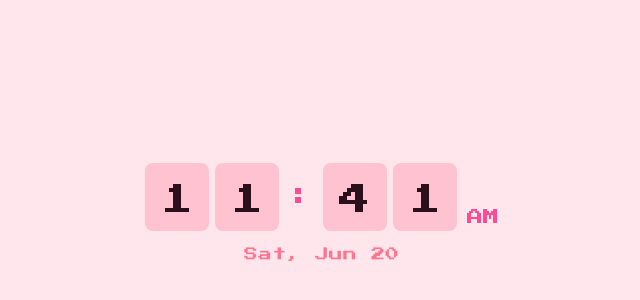
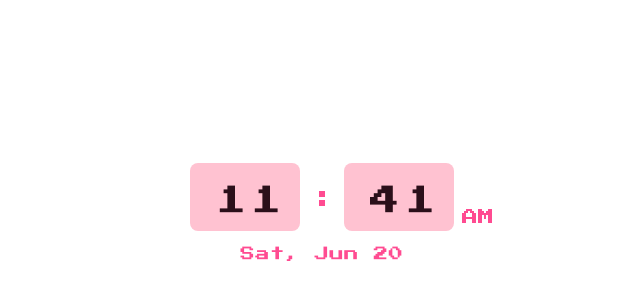
Before and after one commit to hertsunday/clock-widget, a plain HTML site: page index.html in a window 1280 px wide. Shown: the part 188-488 px from the top of the page, without its empty margins (318-958 px from the left). Drawn offline with Linux system fonts and the light colour scheme.

Commit message:
Update index.html

```diff
--- a/index.html
+++ b/index.html
@@ -10,26 +10,25 @@
 <style>
   :root{
     --font-pixel: "Press Start 2P", "Courier New", monospace;
-    --card-w: 64px;
+    --card-w: 110px;
     --card-h: 68px;
-    --font-size: 2rem;
+    --font-size: 1.9rem;
+    --digit-gap: 0.15em;
+    --glyph-offset-x: 0.12em;
+    --glyph-offset-y: 0.12em;
 
     /* light theme: white digits on pink squares */
-    --bg: #FFE5EC;
     --card: #FFC2D1;
     --text: #2B0F1A;
-    --colon: #FF4B91;
-    --date: #FF758F;
+    --date: #FF4B91;
   }
 
   @media (prefers-color-scheme: dark) {
     :root{
       /* dark theme: dark squares with pink digits */
-      --bg: #1E0A15;
       --card: #4A1535;
       --text: #FFE5EC;
-      --colon: #FF007F;
-      --date: #F15BB5;
+      --date: #FF007F;
     }
   }
 
@@ -39,7 +38,8 @@
     margin: 0;
     padding: 0;
     height: 100%;
-    background: var(--bg);
+    background: transparent !important;
+    background-color: transparent !important;
     font-family: var(--font-pixel);
   }
 
@@ -58,6 +58,7 @@
   }
 
   .clock {
+    position: relative;
     display: flex;
     align-items: flex-end;
     gap: 10px;
@@ -72,11 +73,20 @@
   .group { display: flex; gap: 6px; }
 
   .colon {
-    color: var(--colon);
+    display: flex;
+    align-items: center;
+    justify-content: center;
+    height: var(--card-h);
+    color: var(--date);
     font-family: var(--font-pixel);
     font-size: 1.5rem;
     line-height: 1;
     user-select: none;
+  }
+
+  .colon span {
+    display: block;
+    transform: translate(var(--glyph-offset-x), var(--glyph-offset-y));
   }
 
   .flip {
@@ -128,25 +138,32 @@
     font-family: var(--font-pixel);
     font-size: var(--font-size);
     line-height: 1;
-    display: block;
-    text-align: center;
-    position: relative;
-    top: 0.08em;
+    display: flex;
+    align-items: center;
+    justify-content: center;
+    gap: var(--digit-gap);
+    width: 100%;
+    height: 100%;
+    transform: translate(var(--glyph-offset-x), var(--glyph-offset-y));
   }
 
   .ampm {
+    position: absolute;
+    left: 100%;
+    bottom: 6px;
+    margin-left: 8px;
     font-family: var(--font-pixel);
     font-size: 1rem;
-    color: var(--colon);
+    color: var(--date);
     line-height: 1;
     user-select: none;
-    padding-bottom: 6px;
+    white-space: nowrap;
   }
 
   .date {
     font-family: var(--font-pixel);
-    font-size: 0.85rem;
-    letter-spacing: 0.04em;
+    font-size: 0.9rem;
+    letter-spacing: 0.03em;
     color: var(--date);
     user-select: none;
   }
@@ -165,10 +182,8 @@
   <div class="clock" id="clock">
     <div class="clock-row">
       <div class="group" id="hours"></div>
-      <div class="colon">:</div>
+      <div class="colon"><span>:</span></div>
       <div class="group" id="minutes"></div>
-      <!-- <div class="colon">:</div>
-      <div class="group" id="seconds"></div> -->
     </div>
     <div class="ampm" id="ampm">PM</div>
   </div>
@@ -180,59 +195,59 @@
 
   function pad(n){ return n.toString().padStart(2, '0'); }
 
-  function buildDigitCard(container){
+  function buildCell(container){
     const flip = document.createElement('div');
     flip.className = 'flip';
 
     const inner = document.createElement('div');
     inner.className = 'flip-inner';
 
-    const front = document.createElement('div');
-    front.className = 'face front';
-    const frontVal = document.createElement('span');
-    frontVal.className = 'val';
-    frontVal.textContent = '0';
-    front.appendChild(frontVal);
+    function makeFace(cls){
+      const face = document.createElement('div');
+      face.className = 'face ' + cls;
+      const val = document.createElement('span');
+      val.className = 'val';
+      const d1 = document.createElement('span');
+      const d2 = document.createElement('span');
+      d1.textContent = '0';
+      d2.textContent = '0';
+      val.appendChild(d1);
+      val.appendChild(d2);
+      face.appendChild(val);
+      return { face, d1, d2 };
+    }
 
-    const back = document.createElement('div');
-    back.className = 'face back';
-    const backVal = document.createElement('span');
-    backVal.className = 'val';
-    backVal.textContent = '0';
-    back.appendChild(backVal);
+    const front = makeFace('front');
+    const back = makeFace('back');
 
-    inner.appendChild(front);
-    inner.appendChild(back);
+    inner.appendChild(front.face);
+    inner.appendChild(back.face);
     flip.appendChild(inner);
     container.appendChild(flip);
 
-    return { flip, inner, frontVal, backVal, current: '0' };
+    return { flip, inner, front, back, current: '00' };
   }
 
-  function makeDigitPair(containerId){
-    const container = document.getElementById(containerId);
-    return [buildDigitCard(container), buildDigitCard(container)];
-  }
+  const hourCell = buildCell(document.getElementById('hours'));
+  const minuteCell = buildCell(document.getElementById('minutes'));
 
-  const hourDigits = makeDigitPair('hours');
-  const minuteDigits = makeDigitPair('minutes');
-  //const secondDigits = makeDigitPair('seconds');
+  function setDigit(cell, newVal){
+    if (cell.current === newVal) return;
 
-  function setDigit(digit, newVal){
-    if (digit.current === newVal) return;
+    cell.back.d1.textContent = newVal[0];
+    cell.back.d2.textContent = newVal[1];
 
-    digit.backVal.textContent = newVal;
-
-    digit.flip.classList.remove('flipping');
-    void digit.flip.offsetWidth; // reflow, restarts the CSS animation
-    digit.flip.classList.add('flipping');
+    cell.flip.classList.remove('flipping');
+    void cell.flip.offsetWidth; // reflow, restarts the CSS animation
+    cell.flip.classList.add('flipping');
 
     setTimeout(() => {
-      digit.frontVal.textContent = newVal;
-      digit.flip.classList.remove('flipping');
+      cell.front.d1.textContent = newVal[0];
+      cell.front.d2.textContent = newVal[1];
+      cell.flip.classList.remove('flipping');
     }, 500);
 
-    digit.current = newVal;
+    cell.current = newVal;
   }
 
   function updateClock(){
@@ -247,14 +262,9 @@
 
     const hh = pad(h);
     const mm = pad(now.getMinutes());
-    //const ss = pad(now.getSeconds());
 
-    setDigit(hourDigits[0], hh[0]);
-    setDigit(hourDigits[1], hh[1]);
-    setDigit(minuteDigits[0], mm[0]);
-    setDigit(minuteDigits[1], mm[1]);
-    //setDigit(secondDigits[0], ss[0]);
-    //setDigit(secondDigits[1], ss[1]);
+    setDigit(hourCell, hh);
+    setDigit(minuteCell, mm);
 
     const ampmEl = document.getElementById('ampm');
     ampmEl.style.display = USE_24H ? 'none' : 'block';
```
